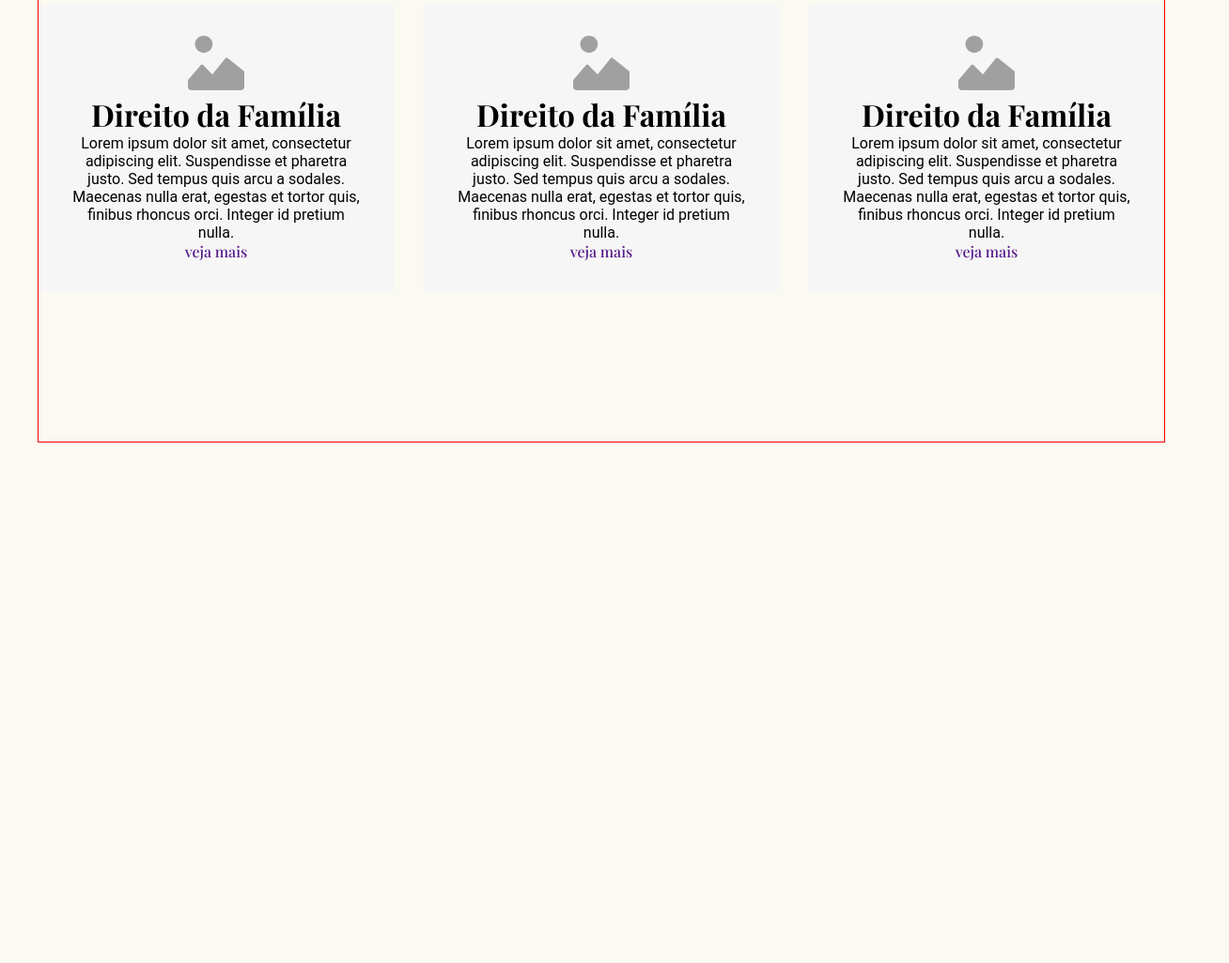
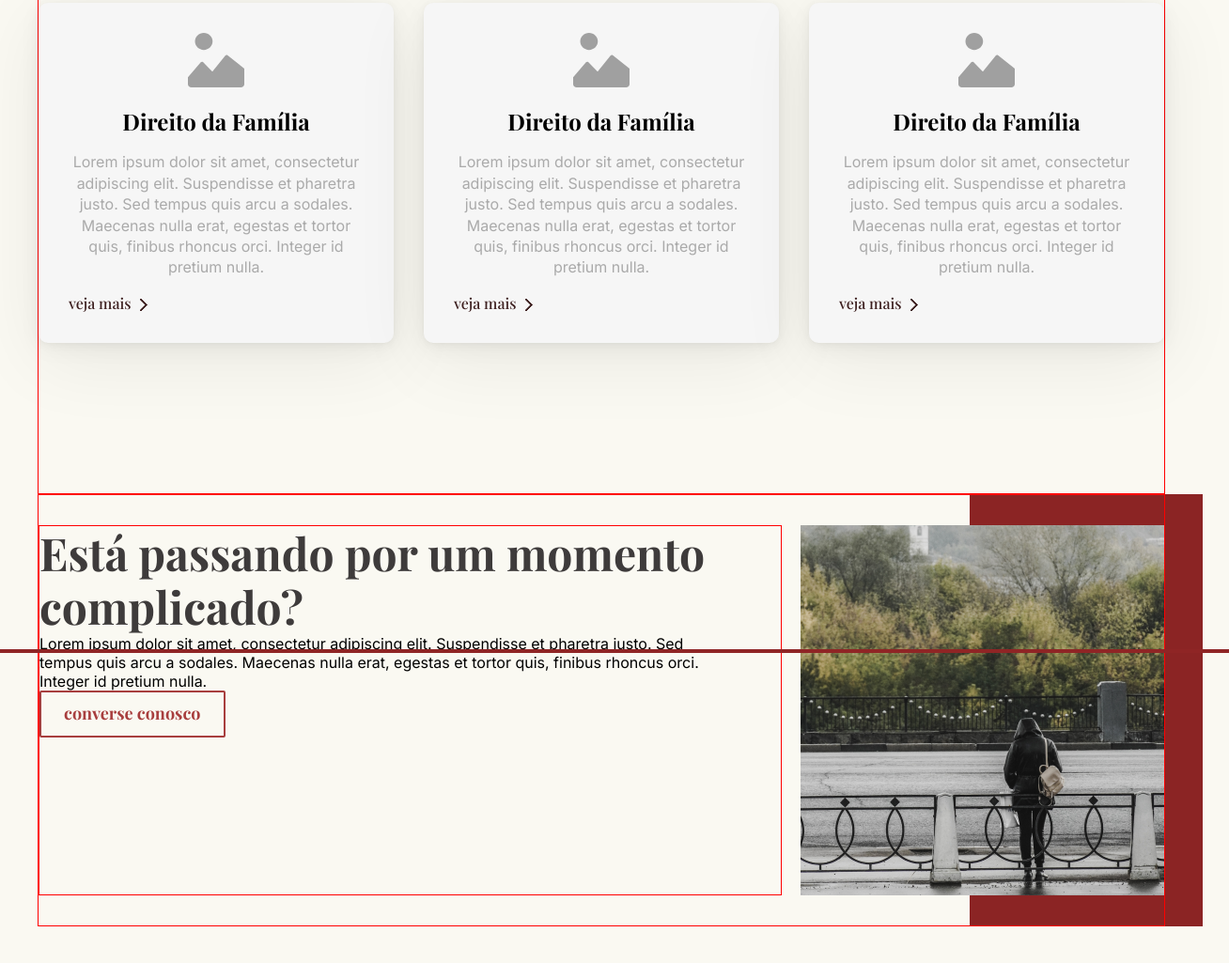
Before and after one commit to combizera/gabiBortoluzzi, a plain HTML site: page index.html in a window 1280 px wide. Shown: the part 879-1904 px from the top of the page at 94% size, 1308 px wide, since content can reach past the window. Before the commit the page ends 1510 px from the top, so only its background shows below. Drawn offline with nearby package versions, Linux system fonts and the light colour scheme.

Commit message:
fim-areas-desktop

```diff
--- a/assets/css/_colors.scss
+++ b/assets/css/_colors.scss
@@ -1,5 +1,7 @@
 $bg-light: #faf9f2;
+
 $grey-dark: #3e3b3b;
+$grey-light: #aaa;
 
 $red-light: #a83e3e;
 $red-normal: #8f2525;
--- a/assets/css/_layout.scss
+++ b/assets/css/_layout.scss
@@ -19,6 +19,19 @@ header {
 }
 .header__nav ul {
   gap: $gap4;
+}
+
+.divisor {
+  &::after {
+    content: "";
+    display: block;
+    position: absolute;
+    width: 110%;
+    height: 4px;
+    left: -100px;
+    background: $red-normal;
+    transform: translateY(16px);
+  }
 }
 
 // Hero
@@ -76,4 +89,81 @@ header {
 .areas__item {
   background-color: #f6f6f6;
   padding: $gap4;
+  border-radius: 10px;
+  transition: 0.4s ease;
+  box-shadow: 0px 18px 82px rgba(0, 0, 0, 0.07),
+    0px 5.42647px 24.7206px rgba(0, 0, 0, 0.0456112),
+    0px 2.25388px 10.2677px rgba(0, 0, 0, 0.035),
+    0px 0.815184px 3.71362px rgba(0, 0, 0, 0.0243888);
+  &:hover {
+    box-shadow: 0px 74px 80px rgba(0, 0, 0, 0.14),
+      0px 27.0112px 29.2013px rgba(0, 0, 0, 0.0965974),
+      0px 13.1134px 14.1767px rgba(0, 0, 0, 0.0778807),
+      0px 6.42845px 6.94968px rgba(0, 0, 0, 0.0621193),
+      0px 2.54182px 2.74791px rgba(0, 0, 0, 0.0434026);
+  }
+
+  h4 {
+    cursor: default;
+  }
+
+  p {
+    line-height: 140%;
+    color: $grey-light;
+    cursor: default;
+  }
+  a {
+    text-align: left;
+    color: $red-dark;
+    display: flex;
+    margin-top: $gap2;
+    position: relative;
+    transition: 0.4s ease;
+
+    &:hover {
+      text-decoration-line: underline;
+      .seta {
+        left: 26%;
+      }
+    }
+    .seta {
+      position: absolute;
+      top: -0.5rem;
+      left: 25%;
+      padding: 0.3rem; /* Arrow size */
+      box-shadow: 1px -1px 0 1px $red-dark inset;
+      -webkit-box-shadow: 2px -2px $red-dark inset;
+      border: solid transparent;
+      border-width: 0 0 2rem 2rem;
+      transition: 0.4s ease;
+      transform: rotate(225deg);
+    }
+  }
 }
+
+// Seção Chamada
+.chamada-bg {
+  background: linear-gradient(90deg, #faf9f2 80.59%, #8b2424 80.6%);
+}
+
+.chamada {
+  display: grid;
+  grid-template-columns: 66% 34%;
+  padding: $gap4 0;
+}
+
+.chamada__txt {
+  padding-right: 4rem;
+  display: flex;
+  flex-direction: column;
+  align-items: flex-start;
+
+  a {
+    display: inline-flex;
+  }
+}
+
+.chamada__img {
+  display: flex;
+  justify-content: flex-end;
+}
--- a/assets/css/_tipo.scss
+++ b/assets/css/_tipo.scss
@@ -9,7 +9,7 @@ a {
 }
 
 p {
-  font-family: "Roboto", sans-serif;
+  font-family: "Inter", sans-serif;
 }
 
 h1 {
@@ -18,17 +18,6 @@ h1 {
   font-size: 4rem;
   line-height: 120%;
   color: $red-dark;
-
-  &::after {
-    content: "";
-    display: block;
-    position: absolute;
-    width: 110%;
-    height: 4px;
-    left: -100px;
-    background: $red-normal;
-    transform: translateY(16px);
-  }
 }
 
 h2 {
@@ -40,7 +29,8 @@ h3 {
 }
 
 h4 {
-  font-size: 32px;
+  font-size: 1.5rem;
+  padding: 1rem 0;
 }
 
 h5 {
@@ -150,10 +140,8 @@ a {
 
 .tit-sec {
   font-weight: 700;
-  font-size: 48px;
-  line-height: 60px;
-  /* identical to box height, or 125% */
-
+  font-size: 3rem;
+  line-height: 120%;
   color: $grey-dark;
   &::after {
     content: "";
--- a/index.html
+++ b/index.html
@@ -53,28 +53,39 @@
                 <p class="txt-apoio">Experiência Jurídica</p>
                 <h2 class="tit-sec">Áreas de Atuação</h2>
             </div>
-
             <div class="areas__grid">
                 <div class="areas__item">
                     <img src="./assets/img/exemplo.svg" alt="">
                     <h4>Direito da Família</h4>
                     <p>Lorem ipsum dolor sit amet, consectetur adipiscing elit. Suspendisse et pharetra justo. Sed tempus quis arcu a sodales. Maecenas nulla erat, egestas et tortor quis, finibus rhoncus orci. Integer id pretium nulla.</p>
-                    <a href="">veja mais</a>
+                    <a href="#">veja mais <span class="seta"></span></a>
                 </div>
                 <div class="areas__item">
                     <img src="./assets/img/exemplo.svg" alt="">
                     <h4>Direito da Família</h4>
                     <p>Lorem ipsum dolor sit amet, consectetur adipiscing elit. Suspendisse et pharetra justo. Sed tempus quis arcu a sodales. Maecenas nulla erat, egestas et tortor quis, finibus rhoncus orci. Integer id pretium nulla.</p>
-                    <a href="">veja mais</a>
+                    <a href="">veja mais<span class="seta"></span></a>
                 </div>
                 <div class="areas__item">
                     <img src="./assets/img/exemplo.svg" alt="">
                     <h4>Direito da Família</h4>
                     <p>Lorem ipsum dolor sit amet, consectetur adipiscing elit. Suspendisse et pharetra justo. Sed tempus quis arcu a sodales. Maecenas nulla erat, egestas et tortor quis, finibus rhoncus orci. Integer id pretium nulla.</p>
-                    <a href="">veja mais</a>
+                    <a href="">veja mais<span class="seta"></span></a>
                 </div>
             </div>
         </article>
+
+        <div class="chamada-bg">
+            <section class="chamada container borda">
+                <div class="chamada__txt borda">
+                    <h2 class="tit-sec">Está passando por um momento complicado?</h2>
+                    <span class="divisor"></span>
+                    <p>Lorem ipsum dolor sit amet, consectetur adipiscing elit. Suspendisse et pharetra justo. Sed tempus quis arcu a sodales. Maecenas nulla erat, egestas et tortor quis, finibus rhoncus orci. Integer id pretium nulla.</p>
+                    <a href="#" class="btn btn__sec">converse conosco</a>
+                </div>
+                <div class="chamada__img"><img src="./assets/img/prob.png" alt="Mulher passando por um momento difícil"></div>
+            </section>
+        </div>
     </main>
     <script src="script.js"></script>
 </body>
```
Also changed, not shown: assets/css/style.css, assets/img/prob.png (added), 1 other file.
